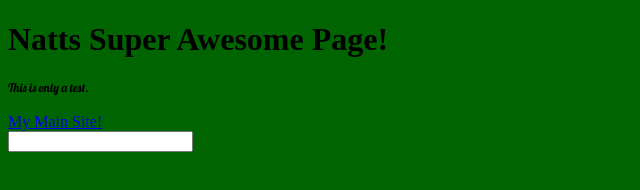
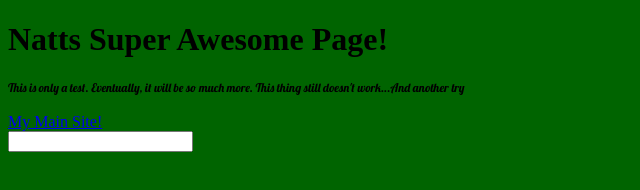
Before and after one commit to nkhthe2nd/nattlife, a plain HTML site: page index.html in a window 1280 px wide. Shown: the whole page, without its empty margins (0-640 px from the left). Drawn offline with Linux system fonts and the light colour scheme.

Commit message:
Another attempt at this thing.

```diff
--- a/index.html
+++ b/index.html
@@ -21,7 +21,7 @@
 <h1>Natts Super Awesome Page!</h1>
 
 <p class="p1">
-This is only a test.
+This is only a test. Eventually, it will be so much more. This thing still doesn't work...And another try
 </p>
 <br>
 
```
